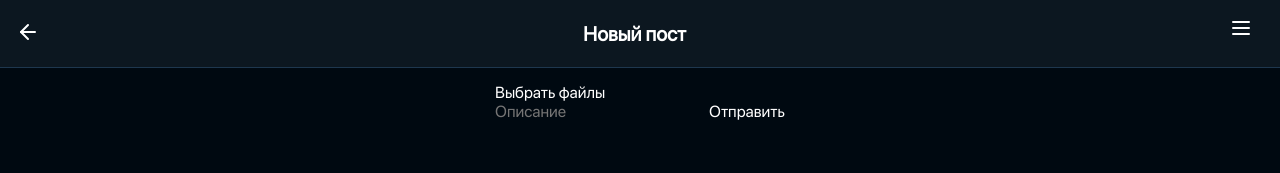
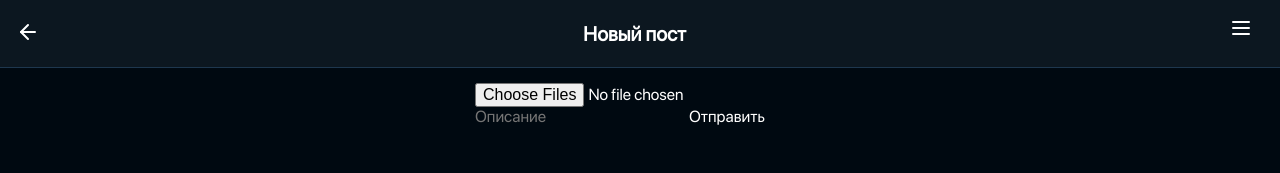
Before and after one commit to JustAlexeyDev/Netler, a React (Create React App) app in the folder Frontend/: page /AddPost in a window 1280 px wide. Shown: the top 173 px of the page. Built offline with nearby package versions, Linux system fonts and the light colour scheme.

Commit message:
fix post

```diff
--- a/Frontend/src/Pages/AddPost.jsx
+++ b/Frontend/src/Pages/AddPost.jsx
@@ -74,11 +74,9 @@ const AddPost = () => {
     <div className="Page">
       <form onSubmit={handleSubmit}>
         <div>
-          <button onClick={handleBrowseClick}>Выбрать файлы</button>
           <input
             type="file"
             ref={fileInputRef}
-            style={{ display: 'none' }}
             onChange={handleFileChange}
             multiple
           />
```
